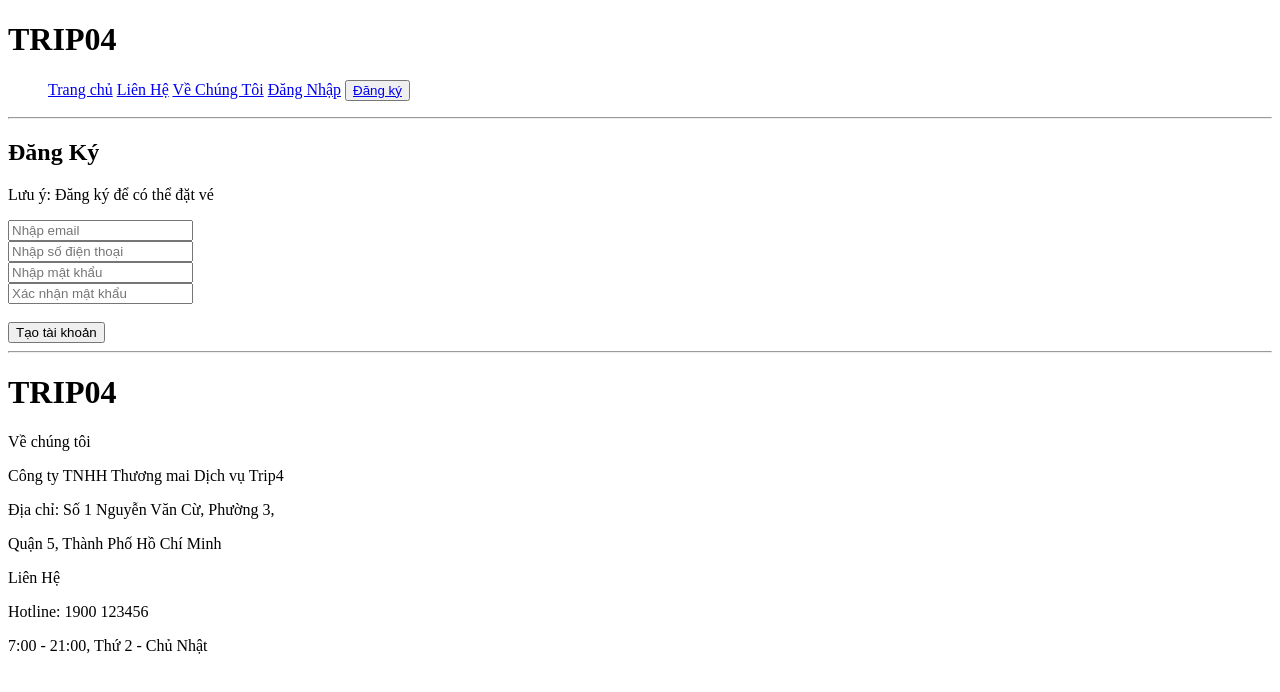
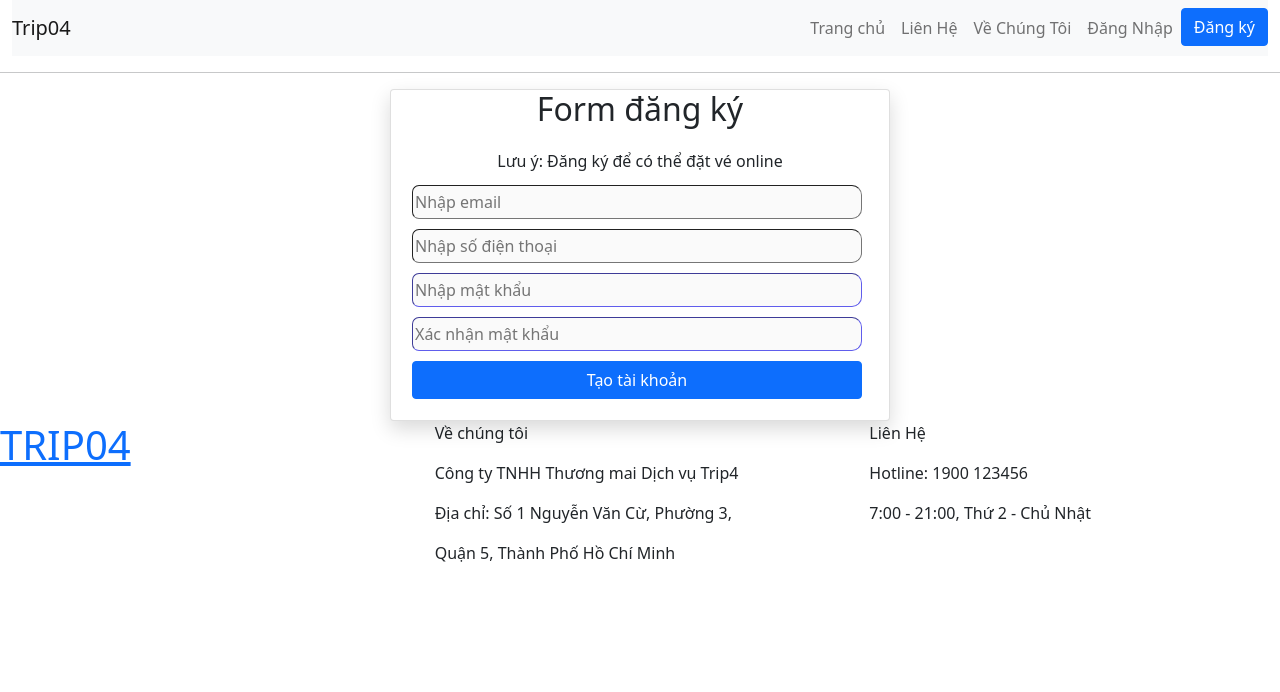
Before and after one commit to bebaoboy/web04_group6, a plain HTML site: page source/Signup.html in a window 1280 px wide. Drawn offline with nearby package versions, Linux system fonts and the light colour scheme.

Commit message:
finish sign up page

```diff
--- a/source/Signup.html
+++ b/source/Signup.html
@@ -1,60 +1,95 @@
 <!DOCTYPE html>
 <html lang="en">
+
 <head>
     <meta charset="UTF-8">
     <meta http-equiv="X-UA-Compatible" content="IE=edge">
     <meta name="viewport" content="width=device-width, initial-scale=1.0">
+    <link rel="stylesheet" href="signup.css">
+    <link href="https://cdn.jsdelivr.net/npm/bootstrap@5.0.2/dist/css/bootstrap.min.css" rel="stylesheet"
+        integrity="sha384-EVSTQN3/azprG1Anm3QDgpJLIm9Nao0Yz1ztcQTwFspd3yD65VohhpuuCOmLASjC" crossorigin="anonymous">
     <title> TRIP 04 </title>
 </head>
+
+<style>
+
+</style>
+
 <body>
-    <header>
-    <div class="header-body">
-        <div class="logo">
-            <h1>TRIP04</h1>
+    <header class="container-fluid" id="nav">
+        <nav class="navbar navbar-expand-lg navbar-light bg-light">
+            <a class="logo navbar-brand" href="./Homepage.html">Trip04</a>
+            <ul class="navbar-nav ms-auto">
+                <li class="nav-item">
+                    <a class="nav-link active-page" aria-current="page" href="./Homepage.html">Trang chủ</a>
+                </li>
+                <li class="nav-item">
+                    <a class="nav-link" href="#">Liên Hệ</a>
+                </li>
+                <li class="nav-item">
+                    <a class="nav-link" href="#">Về Chúng Tôi</a>
+                </li>
+                <li class="nav-item">
+                    <a class="nav-link" href="./Signin.html">Đăng Nhập</a>
+                </li>
+                <li class="nav-item">
+                    <button type="button" class="btn btn-primary sign-up">Đăng ký</button>
+                </li>
+            </ul>
+        </nav>
+    </header>
+    <hr />
+
+    <main class="wrapper-sign-up wrapper--w680">
+        <div class="card card-4">
+            <h2 class="title">Form đăng ký</h2>
+            <div class="card-body">
+                <h6>Lưu ý: Đăng ký để có thể đặt vé online</h6>
+                <div class="format">
+                    <form method="POST">
+                        <div class="row row-space">
+                            <div class="input-group">
+                                <input class="input-style" type="email" id="email" placeholder="Nhập email">
                             </div>
-        <div class="bar">
-            <form action="/action_page.php">
-                <ul>
-                <span> <a href="#">Trang chủ</a></span>
-                <span><a href="#">Liên Hệ</a> </span>
-                <span><a href="#">Về Chúng Tôi</a></span>
-                <span><a href="#">Đăng Nhập</a></span>
-                <button type="button"><a href="#">Đăng ký</a></button>
-                </ul>
+                            <div class="input-group">
+                                <input class="input-style" type="tel" id="tel" placeholder="Nhập số điện thoại">
+                            </div>
+                            <div class="input-group">
+                                <input class="input-style pass" type="password" id="password" placeholder="Nhập mật khẩu" required>
+                            </div>
+                            <div class="input-group">
+                                <input class="input-style pass" type="password" id="confirmpassword" placeholder="Xác nhận mật khẩu"
+                                    required>
+                            </div>
+                            <div class="input-group">
+                                <button class="signup-button btn btn--radius-2 btn-primary " type="submit">Tạo tài khoản</button>
+                            </div>
+                        </div>
                     </form>
                 </div>
             </div>
-    </header>
-    <hr/>
-    <main>
 
-       <h2>Đăng Ký</h2>
-       <p>Lưu ý: Đăng ký để có thể đặt vé</p>
-        <div class="format">
-            <input type="email"id="email" placeholder="Nhập email"><br>
-            <input type="tel" id="tel" placeholder="Nhập số điện thoại"><br>
-            <input type="password"id="password" placeholder="Nhập mật khẩu"required ><br>
-            <input type="password"id="confirmpassword" placeholder="Xác nhận mật khẩu"required><br><br>
-            <input type="submit" value="Tạo tài khoản">
-
+    </main>
+    <footer class="bottom">
+        <div class="row align-items-start">
+            <div class="logo col align-content-center">
+                <a href="./Homepage.html">
+                    <h1>TRIP04</h1>
+                </a>
             </div>
-    </main>
-    <hr/>
-    <footer>
-        <div class="logo">
-            <h1>TRIP04</h1>
-        </div>
-        <div class="information">
+            <div class="information col">
                 <p>Về chúng tôi</p>
                 <p>Công ty TNHH Thương mai Dịch vụ Trip4</p>
                 <p>Địa chỉ: Số 1 Nguyễn Văn Cừ, Phường 3,</p>
                 <p>Quận 5, Thành Phố Hồ Chí Minh</p>
             </div>
-        <div class="contact">
+            <div class="contact col">
                 <p>Liên Hệ </p>
                 <p>Hotline: 1900 123456</p>
                 <p>7:00 - 21:00, Thứ 2 - Chủ Nhật</p>
             </div>
+        </div>
     </footer>
 </body>
+
 </html>
--- /dev/null
+++ b/source/signup.css
@@ -0,0 +1,91 @@
+.card-body {
+    padding: 57px 65px;
+    padding-bottom: 65px;
+}
+
+.card {
+    -webkit-border-radius: 3px;
+    -moz-border-radius: 3px;
+    border-radius: 3px;
+    background: #fff;
+    width: fit-content;
+}
+
+.card-4 {
+    background: #fff;
+    -webkit-border-radius: 10px;
+    -moz-border-radius: 10px;
+    border-radius: 10px;
+    -webkit-box-shadow: 0px 8px 20px 0px rgba(0, 0, 0, 0.15);
+    -moz-box-shadow: 0px 8px 20px 0px rgba(0, 0, 0, 0.15);
+    box-shadow: 0px 8px 20px 0px rgba(0, 0, 0, 0.15);
+}
+
+@media (max-width: 400px) {
+    .card-4 .card-body {
+        padding: 50px 40px;
+    }
+}
+
+.card{
+    height: fit-content;
+    width: fit-content;
+}
+
+.wrapper--w680 {
+    max-width: 620px;
+}
+
+.input-style {
+    line-height: 30px;
+    background: #fafafa;
+    -webkit-border-radius: 5px;
+    -moz-border-radius: 5px;
+    border-radius: 7px;
+    font-size: 16px;
+    color: #666;
+    margin: 5px;
+    width: 450px;
+    border-width: thin;
+    border-collapse: separate;
+    border-bottom-right-radius:10px;
+    border-top-right-radius:10px;
+}
+
+
+.row-space {
+    -webkit-box-pack: justify;
+    -webkit-justify-content: space-between;
+    -moz-box-pack: justify;
+    -ms-flex-pack: justify;
+    justify-content: space-between;
+
+}
+
+
+.pass{
+    border-color: #605DEC;
+}
+
+.wrapper-sign-up{
+    display: flex;
+    width: 500px;
+    align-content: center;
+    justify-content: center;
+    align-self: center;
+    margin: 0 auto;
+}
+
+.signup-button{
+    width: 450px;
+    border-radius: 7px;
+    margin: 5px;
+}
+
+.title {
+    text-align: center;
+}
+
+.card-body h6 {
+    text-align: center;
+}
```
Lines whose indentation alone changed are shown as unchanged.
